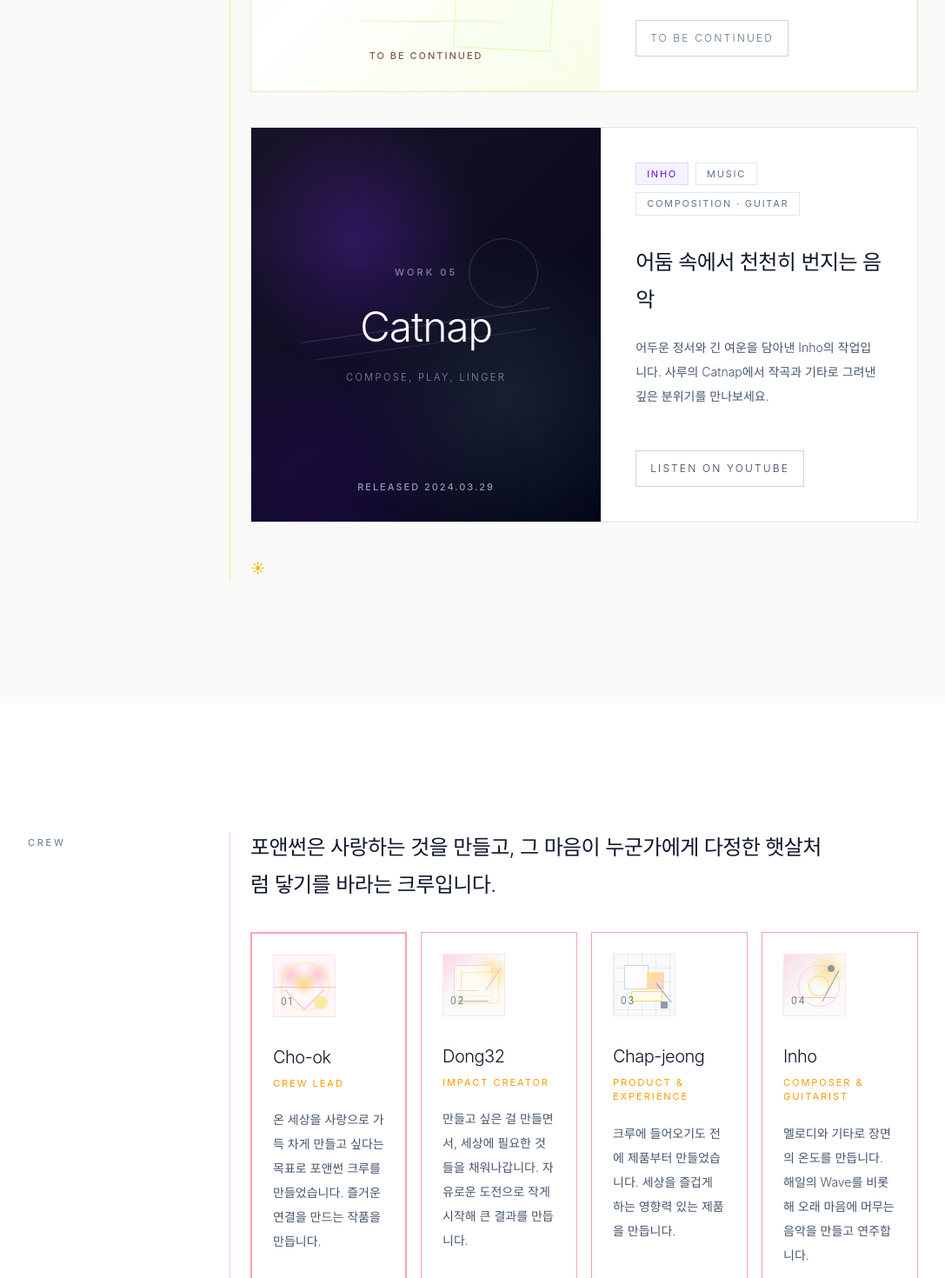
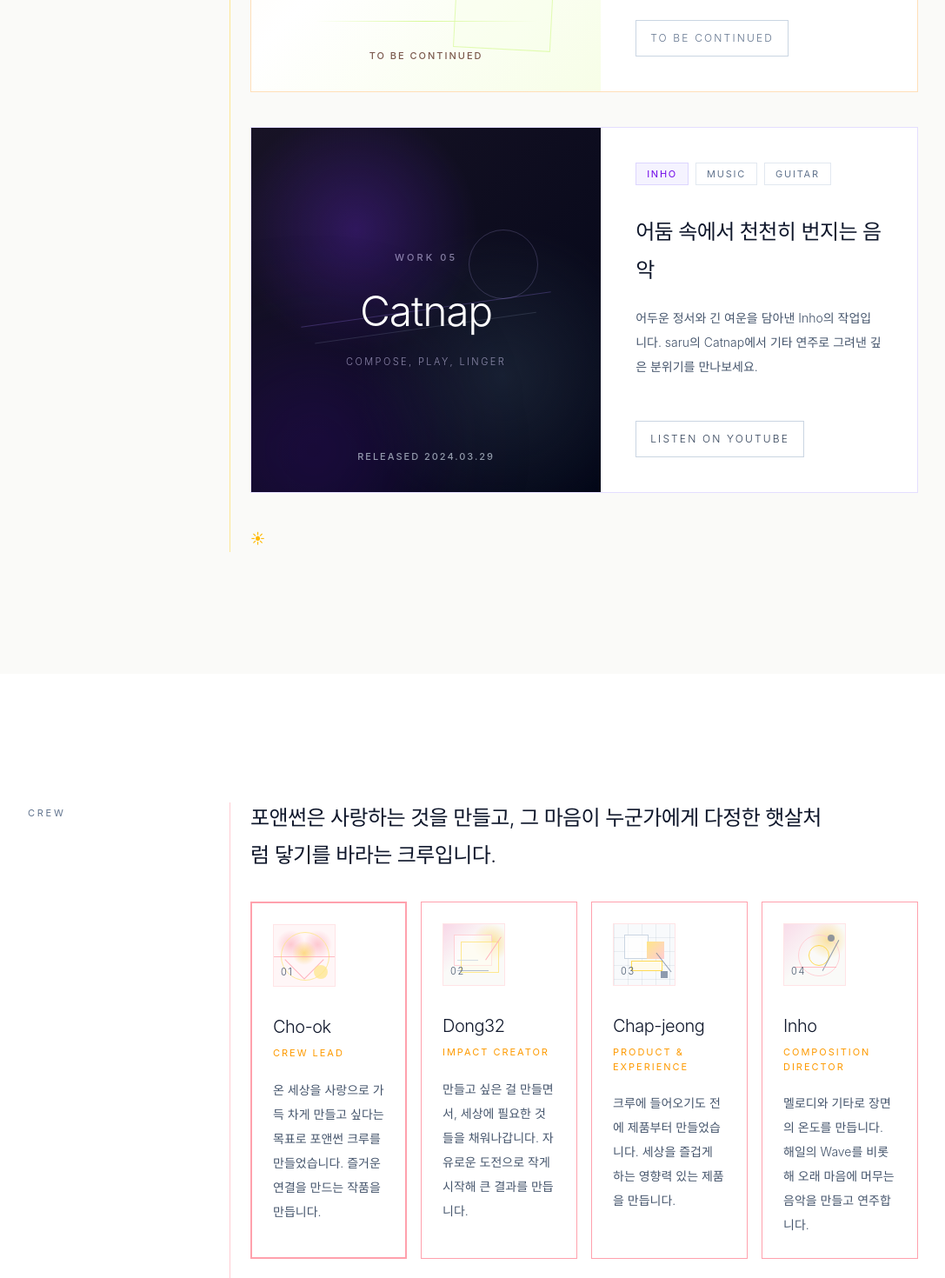
Before and after one commit to fourandsun/fourandsun, a Next.js app: page / in a window 1280 px wide. Shown: the part 3642-5112 px from the top of the page at 87% size, without its empty margins (96-1183 px from the left). Built offline with nearby package versions, Linux system fonts and the light colour scheme; a web font is replaced by a local one.

Commit message:
Refine Inho role and Catnap credits

```diff
--- a/src/components/Crew.tsx
+++ b/src/components/Crew.tsx
@@ -32,7 +32,7 @@ const members = [
   },
   {
     name: "Inho",
-    role: "Composer & Guitarist",
+    role: "Composition Director",
     mark: "music",
     number: 4,
     isLeader: false,
--- a/src/components/Made.tsx
+++ b/src/components/Made.tsx
@@ -84,7 +84,7 @@ const catnapTags = [
     className: "border-slate-200 text-slate-500",
   },
   {
-    label: "composition · guitar",
+    label: "guitar",
     className: "border-slate-200 text-slate-500",
   },
 ];
@@ -435,7 +435,7 @@ export default function Made() {
                 어둠 속에서 천천히 번지는 음악
               </p>
               <p className="mt-5 text-sm font-light leading-7 text-slate-600">
-                어두운 정서와 긴 여운을 담아낸 Inho의 작업입니다. 사루의 Catnap에서 작곡과 기타로 그려낸 깊은 분위기를 만나보세요.
+                어두운 정서와 긴 여운을 담아낸 Inho의 작업입니다. saru의 Catnap에서 기타 연주로 그려낸 깊은 분위기를 만나보세요.
               </p>
             </div>
             <a
```
